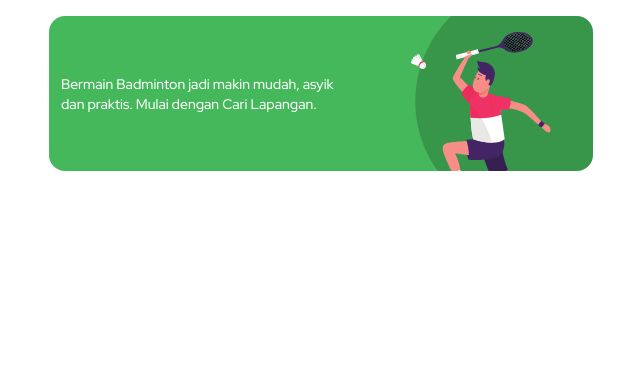
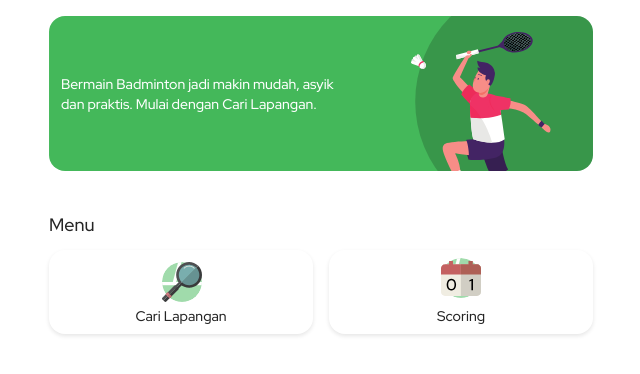
Before and after one commit to Chebytech/smasher-web, a Nuxt app: page / in a window 1280 px wide. Shown: the top 374 px of the page, without its empty margins (319-959 px from the left). Built offline with nearby package versions, Linux system fonts and the light colour scheme.

Commit message:
feat: home menu section

```diff
--- a/components/home/Home.vue
+++ b/components/home/Home.vue
@@ -1,5 +1,6 @@
 <template>
   <div class="p-4">
     <HomeBanner/>
+    <HomeMenuSection/>
   </div>
 </template>
--- a/components/home/HomeBanner.vue
+++ b/components/home/HomeBanner.vue
@@ -1,5 +1,5 @@
 <template>
-  <div class="bg-[url('/images/home-banner-bg.svg')] bg-cover bg-no-repeat h-[155px] w-full flex flex-row justify-between p-3 rounded-2xl overflow-hidden">
+  <div class="bg-[url('/images/home-banner-bg.svg')] bg-cover bg-no-repeat h-[155px] w-full flex flex-row justify-between p-3 mb-10 rounded-2xl overflow-hidden">
     <div class="flex-1 flex items-center max-w-[160px] sm:max-w-[280px]">
       <p class="text-white text-[11px] mobile-m:text-[14px] font-medium leading-4 mobile-m:leading-5">Bermain Badminton jadi makin mudah, asyik dan praktis. Mulai dengan Cari Lapangan.</p>
     </div>
--- /dev/null
+++ b/components/home/HomeMenuSection.vue
@@ -0,0 +1,13 @@
+<template>
+  <h2 class="font-medium text-[18px] text-[#252525] mb-3">Menu</h2>
+  <div class="flex gap-4">
+    <button class="p-2 h-[84px] rounded-2xl shadow-[0px_2px_4px_rgba(0,0,0,0.1)] w-1/2 flex flex-col items-center justify-between">
+      <IconMagnifier/>
+      <span class="font-medium text-sm text-[#252525]">Cari Lapangan</span>
+    </button>
+    <button class="p-2 h-[84px] rounded-2xl shadow-[0px_2px_4px_rgba(0,0,0,0.1)] w-1/2 flex flex-col items-center justify-between">
+      <IconScore/>
+      <span class="font-medium text-sm text-[#252525]">Scoring</span>
+    </button>
+  </div>
+</template>
--- /dev/null
+++ b/components/icons/IconMagnifier.vue
@@ -0,0 +1,27 @@
+<template>
+  <svg width="49" height="48" viewBox="0 0 49 48" fill="none" xmlns="http://www.w3.org/2000/svg">
+    <g opacity="0.5">
+    <g clip-path="url(#clip0_127_9197)">
+    <rect x="5" y="4" width="40" height="40" rx="20" fill="#44B85A"/>
+    <rect x="-9.40039" y="24" width="70.4" height="3.2" fill="white"/>
+    <rect x="15.4004" y="25.6016" width="70.4" height="3.2" transform="rotate(-75 15.4004 25.6016)" fill="white"/>
+    </g>
+    </g>
+    <path d="M41.2181 7.78212C36.1738 2.7391 27.9978 2.7391 22.9561 7.78212C17.9118 12.8251 17.9118 21.0011 22.9561 26.0441C22.9663 26.0557 22.9803 26.0673 22.9919 26.0801L41.2527 7.8193C41.2398 7.80648 41.2309 7.79366 41.2181 7.78212Z" fill="#4E4F51"/>
+    <path d="M41.2184 26.0447C46.2486 21.0132 46.2588 12.8654 41.253 7.81982L22.9922 26.0806C28.0391 31.0864 36.1869 31.0749 41.2184 26.0447Z" fill="#393A3B"/>
+    <path d="M39.3434 24.1692C43.3379 20.1748 43.3493 13.705 39.378 9.69521L24.8682 24.205C28.8792 28.1764 35.3477 28.1649 39.3434 24.1692Z" fill="#669292"/>
+    <path d="M39.3428 9.65807C35.3356 5.65083 28.8388 5.65083 24.8316 9.65807C20.8231 13.6653 20.8231 20.162 24.8316 24.1693C24.8418 24.1821 24.856 24.1923 24.8675 24.2051L39.3773 9.69525C39.3645 9.68243 39.3556 9.66961 39.3428 9.65807Z" fill="#79AEAE"/>
+    <path d="M25.5622 26.4956L24.07 25.0022L18.1387 30.9336L19.632 32.4258L25.5622 26.4956Z" fill="#393A3B"/>
+    <path d="M22.5055 23.4371L16.5742 29.3684L18.1394 30.9336L24.0707 25.0023L22.5055 23.4371Z" fill="#4E4F51"/>
+    <path d="M19.0631 27.806C18.5529 27.2971 17.7287 27.2958 17.2198 27.806L5.38265 39.6431C4.87245 40.152 4.87245 40.9776 5.38265 41.4865L6.48379 42.5889L20.1655 28.9084L19.0631 27.806Z" fill="#4E4F51"/>
+    <path d="M21.1945 29.9378L20.1651 28.9084L6.4834 42.5889L7.51406 43.6183C8.02297 44.1272 8.84854 44.1272 9.35617 43.6183L21.1945 31.7812C21.7034 31.2723 21.7034 30.4468 21.1945 29.9378Z" fill="#393A3B"/>
+    <path d="M26.8313 10.5845C26.6838 10.4371 26.6838 10.1974 26.8313 10.0487C29.772 7.10928 34.5561 7.10925 37.4968 10.0499C37.6455 10.1974 37.6545 10.4473 37.5058 10.5948C37.3545 10.7473 37.116 10.7589 36.9596 10.582C34.3163 7.93998 30.013 7.93992 27.3672 10.5845C27.2198 10.7332 26.98 10.7332 26.8313 10.5845Z" fill="#F0EDE2"/>
+    <path d="M10.7217 34.0199L8.4502 36.2914L10.5884 38.4297L12.8613 36.1593L10.7217 34.0199Z" fill="#CD777C"/>
+    <path d="M14.9797 38.2796L12.8608 36.1593L10.5879 38.4297L12.7094 40.5498L14.9797 38.2796Z" fill="#BC6E71"/>
+    <defs>
+    <clipPath id="clip0_127_9197">
+    <rect x="5" y="4" width="40" height="40" rx="20" fill="white"/>
+    </clipPath>
+    </defs>
+  </svg>
+</template>
--- /dev/null
+++ b/components/icons/IconScore.vue
@@ -0,0 +1,25 @@
+<template>
+  <svg width="40" height="40" viewBox="0 0 40 40" fill="none" xmlns="http://www.w3.org/2000/svg">
+    <g opacity="0.5">
+    <g clip-path="url(#clip0_221_292)">
+    <rect width="40" height="40" rx="20" fill="#44B85A"/>
+    <rect x="-14.4004" y="20" width="70.4" height="3.2" fill="white"/>
+    <rect x="10.4004" y="21.6016" width="70.4" height="3.2" transform="rotate(-75 10.4004 21.6016)" fill="white"/>
+    </g>
+    </g>
+    <path d="M39.9999 33.973C39.9999 36.1448 38.1385 37.9043 35.8439 37.9043H4.15602C1.86009 37.9043 0 36.1448 0 33.973V10.1169C0 7.94631 1.86009 6.18676 4.15602 6.18676H35.8439C38.1385 6.18676 39.9999 7.94631 39.9999 10.1169V33.973Z" fill="#F0EDE2"/>
+    <path d="M35.8439 6.18669H4.15602C1.86009 6.18669 0 7.94624 0 10.1168V16.4795H39.9999V10.1168C39.9999 7.94624 38.1385 6.18669 35.8439 6.18669Z" fill="#C46161"/>
+    <path d="M11.9488 10.0029H8.05176V2.99998H11.9488V10.0029Z" fill="#C46161"/>
+    <path d="M31.5579 10.0029H27.6621V2.99998H31.5579V10.0029Z" fill="#C46169"/>
+    <path d="M35.8438 6.18676H19.8672V37.9043H35.8438C38.1384 37.9043 39.9999 36.1448 39.9999 33.973V10.1169C39.9999 7.94631 38.1384 6.18676 35.8438 6.18676Z" fill="#D1CEC4"/>
+    <path d="M35.8438 6.18669H19.8672V16.4795H39.9999V10.1168C39.9999 7.94624 38.1384 6.18669 35.8438 6.18669Z" fill="#AE6056"/>
+    <path d="M31.5579 10.0029H27.6621V2.99998H31.5579V10.0029Z" fill="#AE6056"/>
+    <path d="M30.4164 32.243V22.691L28.4004 23.539V22.131L30.9924 21.043H32.0004V32.243H30.4164Z" fill="black"/>
+    <path d="M10.3763 32.4192C9.43758 32.4192 8.61625 32.1792 7.91225 31.6992C7.20825 31.2085 6.65358 30.5312 6.24825 29.6672C5.85358 28.7925 5.65625 27.7845 5.65625 26.6432C5.65625 25.5019 5.85358 24.4992 6.24825 23.6352C6.65358 22.7605 7.20825 22.0832 7.91225 21.6032C8.61625 21.1125 9.43758 20.8672 10.3763 20.8672C11.3043 20.8672 12.1203 21.1125 12.8243 21.6032C13.5283 22.0832 14.0776 22.7605 14.4722 23.6352C14.8776 24.4992 15.0803 25.5019 15.0803 26.6432C15.0803 27.7845 14.8776 28.7925 14.4722 29.6672C14.0776 30.5312 13.5283 31.2085 12.8243 31.6992C12.1203 32.1792 11.3043 32.4192 10.3763 32.4192ZM10.3763 31.0272C11.0163 31.0272 11.5709 30.8512 12.0403 30.4992C12.5096 30.1365 12.8723 29.6245 13.1283 28.9632C13.3843 28.3019 13.5122 27.5285 13.5122 26.6432C13.5122 25.7472 13.3843 24.9739 13.1283 24.3232C12.8723 23.6619 12.5096 23.1552 12.0403 22.8032C11.5709 22.4405 11.0163 22.2592 10.3763 22.2592C9.73625 22.2592 9.18158 22.4405 8.71225 22.8032C8.24292 23.1552 7.87492 23.6619 7.60825 24.3232C7.35225 24.9739 7.22425 25.7472 7.22425 26.6432C7.22425 27.5285 7.35225 28.3019 7.60825 28.9632C7.87492 29.6245 8.24292 30.1365 8.71225 30.4992C9.18158 30.8512 9.73625 31.0272 10.3763 31.0272Z" fill="black"/>
+    <defs>
+    <clipPath id="clip0_221_292">
+    <rect width="40" height="40" rx="20" fill="white"/>
+    </clipPath>
+    </defs>
+  </svg>
+</template>
```
